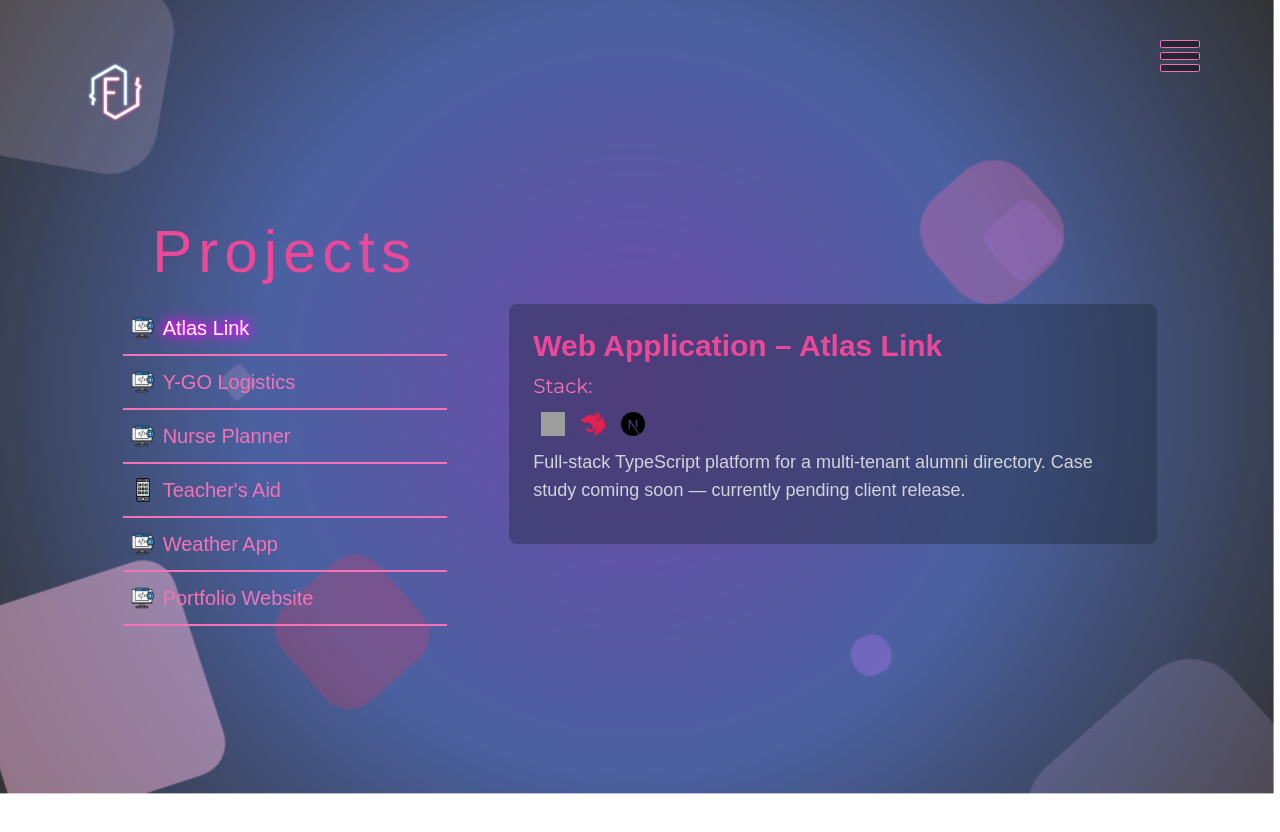
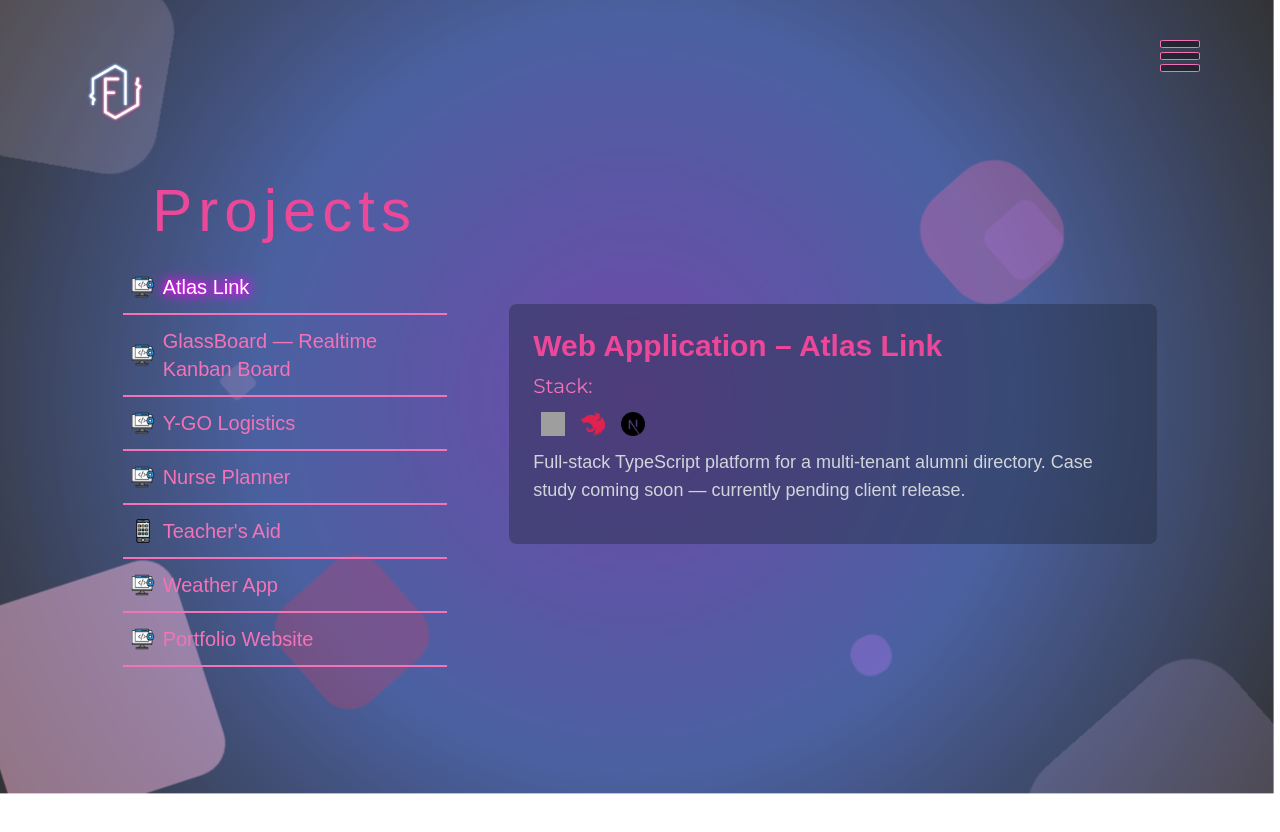
Before and after one commit to ficazam/homepage, a Next.js app: page /portfolio in a window 1280 px wide. Shown: the top 832 px of the page. Built offline with nearby package versions, Linux system fonts and the light colour scheme; grey boxes are pictures that could not be loaded; a web font is replaced by a local one.

Commit message:
adds glassboard to portfolio

```diff
--- a/src/app/portfolio/page.tsx
+++ b/src/app/portfolio/page.tsx
@@ -25,8 +25,22 @@ const projects: Project[] = [
     type: "web",
     description:
       "Full-stack TypeScript platform for a multi-tenant alumni directory. Case study coming soon — currently pending client release.",
-    // Safe to show stack, but no repos/links yet
-    stack: ["NextJS", "NestJS", "Supabase", "TypeScript"],
+    stack: ["NextJS", "NestJS", "TypeScript"],
+  },
+  {
+    title: "GlassBoard — Realtime Kanban Board",
+    type: "web",
+    description:
+      "A realtime collaborative kanban board built with Next.js 16, NestJS WebSocket Gateway, typed shared contracts, and motion-driven UI. Open two tabs and watch every drag, drop, and update sync instantly.",
+    impact: [
+      "Zero drift: FE + BE share one contracts package for schemas & events.",
+      "Realtime sync: Server-authoritative updates broadcast instantly to all clients.",
+      "Smooth UX: Drag-and-drop with optimistic motion for a modern, fluid feel.",
+      "Prod-ready setup: Monorepo, typed APIs, and full Render + Vercel deployment.",
+    ],
+    stack: ["NextJS", "NestJS", "TypeScript"],
+    fa_link: "https://github.com/ficazam/glassboard",
+    deployment_link: "https://glassboard.felipeicaza.dev",
   },
   {
     title: "Y-GO Logistics",
@@ -85,7 +99,6 @@ const projects: Project[] = [
     stack: ["ReactJS", "NextJS"],
     fa_link: "https://github.com/ficazam/portfolio",
   },
-  // If you re-add automation projects later, just set type: "auto"
 ];
 
 const getTypeLabel = (type: ProjectType) => {
@@ -103,7 +116,7 @@ const getTypeLabel = (type: ProjectType) => {
 
 const getTypeIcon = (type: ProjectType) => {
   if (type === "web") return "/imgs/web.png";
-  if (type === "mobile") return "/imgs/mobile.png"; // add this icon to your assets
+  if (type === "mobile") return "/imgs/mobile.png";
   return "/imgs/auto.png";
 };
 
@@ -121,7 +134,6 @@ const Portfolio = () => {
       className="flex flex-col justify-center items-center min-h-screen text-white px-4"
     >
       <div className="flex flex-col sm:flex-row items-center justify-evenly w-[90%] gap-x-0 sm:gap-x-10 gap-y-10 sm:gap-y-0 mt-20 sm:mt-0">
-        {/* LEFT: Project list */}
         <div className="w-full sm:w-[30%]">
           <h1 className="text-5xl sm:text-6xl text-center font-heading text-pink-500 leading-wide tracking-widest mb-8">
             Projects
```
